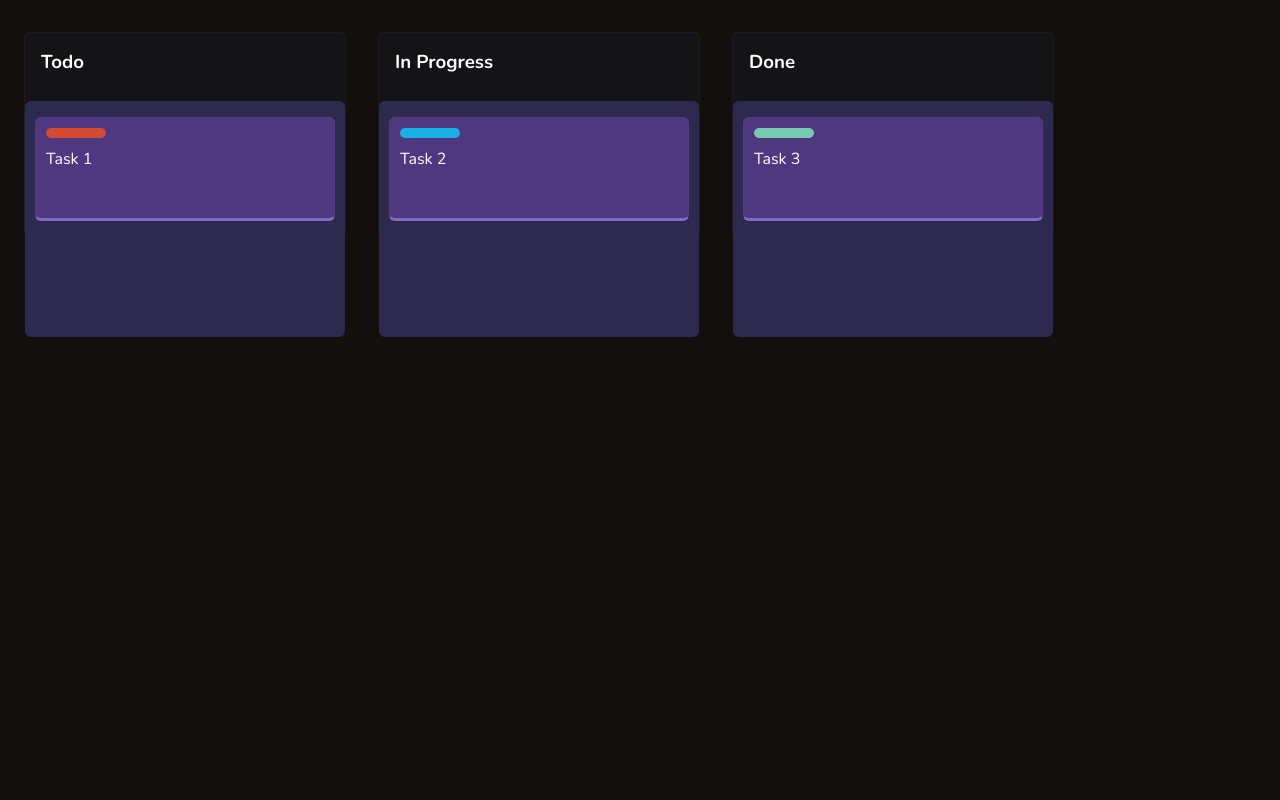
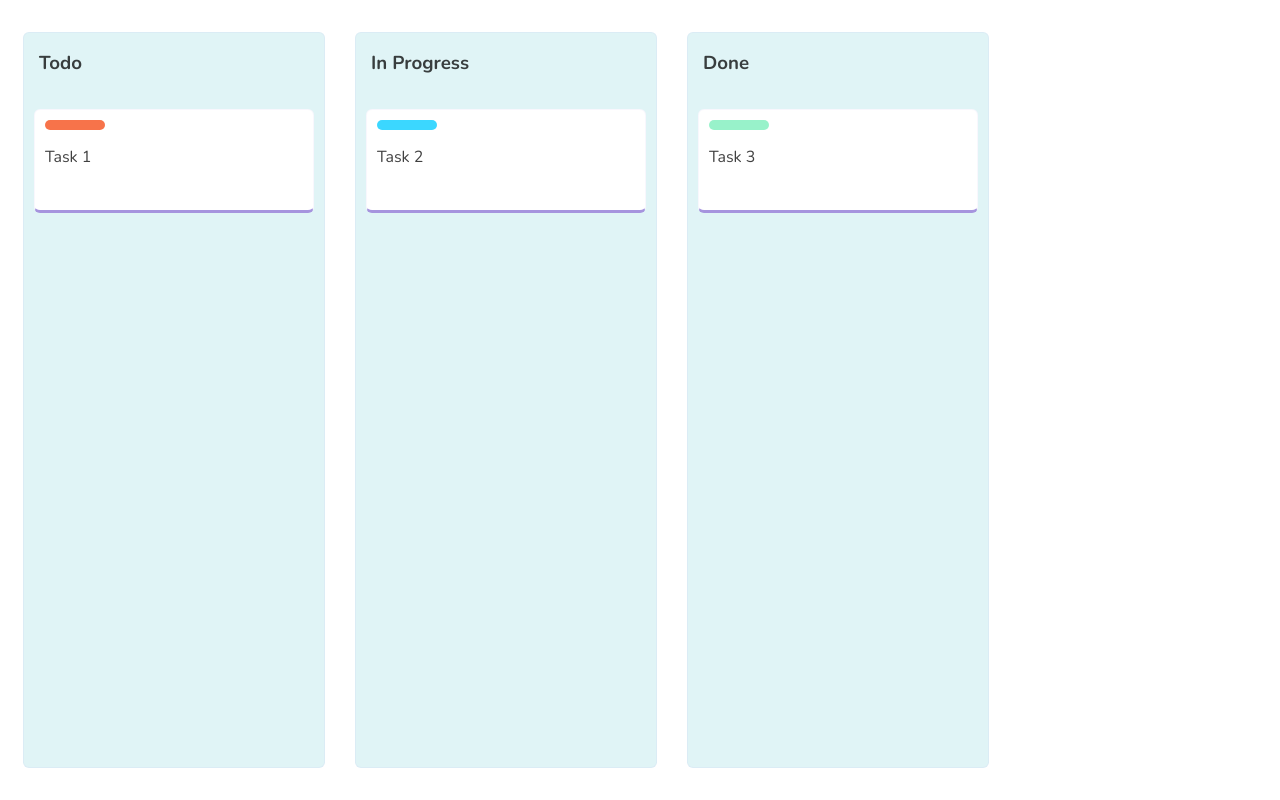
Before and after one commit to MarcosSantosDev/simple-kanban-board, a plain HTML site: page index.html in a window 1280 px wide. Drawn offline with nearby package versions, Linux system fonts and the light colour scheme.

Commit message:
styles: change theme colors

```diff
--- a/index.html
+++ b/index.html
@@ -13,29 +13,41 @@
 <body>
     <div class="boards">
         <div class="board">
-            <h3>Todo</h3>
+            <div class="board-title">
+                <h3>Todo</h3>
+            </div>
             <div class="dropzone">
                 <div class="card" draggable="true" >
                     <div class="status backlog"></div>
-                    <div class="content">Task 1</div>
+                    <div class="content">
+                        <p>Task 1</p>
+                    </div>
                 </div>
             </div>
         </div>
         <div class="board">
-            <h3>In Progress</h3>
+            <div class="board-title">
+                <h3>In Progress</h3>
+            </div>
             <div class="dropzone">
                 <div class="card" draggable="true" >
                     <div class="status in-progress"></div>
-                    <div class="content">Task 2</div>
+                    <div class="content">
+                        <p>Task 2</p>
+                    </div>
                 </div>
             </div>
         </div>
         <div class="board">
-            <h3>Done</h3>
+            <div class="board-title">
+                <h3>Done</h3>
+            </div>
             <div class="dropzone">
                 <div class="card" draggable="true" >
                     <div class="status done"></div>
-                    <div class="content">Task 3</div>
+                    <div class="content">
+                        <p>Task 3</p>
+                    </div>
                 </div>
             </div>
         </div>
--- a/styles.css
+++ b/styles.css
@@ -1,15 +1,16 @@
 :root {
-    --body-bg: #130f0d;
+    --color: #000000bf;
+    --body-bg: #FFF;
     --wrapper-border-color: #907ad611;
-    --board-bg-color: #141316;
-    --dropzone-bg-color: #2e294e;
-    --card-bg-color: #593c8fcc;
+    --board-bg-color: #e0f4f6;
+    --card-bg-color: #FFF;
     --card-border-bottom-color: #907ad6cc;
     --status-backlog-bg-color: #f6511dcc;
     --status-in-progress-bg-color: #0acdffcc;
     --status-done-bg-color: #7fefbdcc;
-    --highlight: #404e7c;
+    --highlight: #607d8b0a;
     --is-dragging-bg: #251f47;
+    --over-box-shadow-color: #d1e2e4;
 }
 
 html {
@@ -18,25 +19,35 @@ html {
 
 body {
     background-color: var(--body-bg);
-    color: white;
+    color: var(--color);
 }
 
 .boards {
     display: flex;
-    margin-top: 32px;
+    height: calc(100vh - 64px);
+    margin: 32px 0px;
 }
 
 .board {
+    display: grid;
+    grid-template-rows: 60px 1fr;
     background: var(--board-bg-color);
     border: 1px solid var(--wrapper-border-color);
     border-radius: 6px;
-    margin: 0 16px;
+    margin: 0 15px;
+    box-sizing: border-box;
 }
 
-.board h3 {
-    padding: 16px;
+.board-title {
+    display: flex;
+    align-items: center;
+    height: 60px;
+    padding-left: 15px;
+}
+
+.board-title h3 {
+    padding: 0px;
     margin: 0px;
-    margin-bottom: 10px;
 }
 
 .dropzone {
@@ -44,20 +55,22 @@ body {
     flex-direction: column;
     gap: 16px;
     width: 300px;
-    height: 100%;
+    max-height: 100%;
     padding: 16px 10px;
-    border-radius: 6px;
-    background-color: var(--dropzone-bg-color);
+    border-radius: 0px 0px 6px 6px;
     transition: 400ms;
+    box-sizing: border-box;
 }
 
 .card {
-    min-width: 280px;
-    min-height: 100px;
+    display: grid;
+    grid-template-rows: 20px 80px;
+    width: 280px;
     border: 1px solid var(--wrapper-border-color);
     border-bottom: 3px solid var(--card-border-bottom-color);
     border-radius: 6px;
     background-color: var(--card-bg-color);
+    box-sizing: border-box;
 }
 
 .card:hover {
@@ -70,6 +83,8 @@ body {
     height: 10px;
     border-radius: 20px;
     margin: 10px;
+    box-sizing: border-box;
+    grid-row: 1 / 2;
 }
 
 .backlog {
@@ -85,7 +100,9 @@ body {
 }
 
 .content {
-    margin: 10px;
+    grid-row: 2 / 3;
+    height: 80px;
+    padding: 0 10px;
 }
 
 .highlight {
@@ -97,5 +114,5 @@ body {
 }
 
 .over {
-    opacity: .7;
+    box-shadow: 0px 2px 18px var(--over-box-shadow-color);
 }
```
